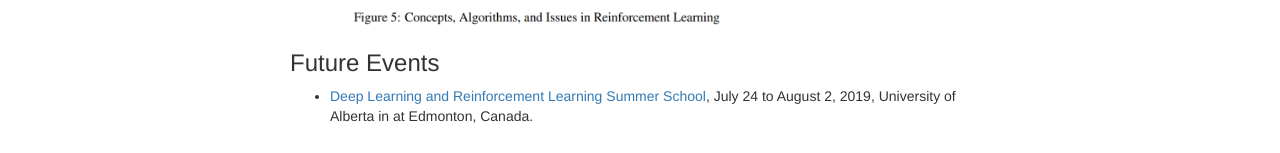
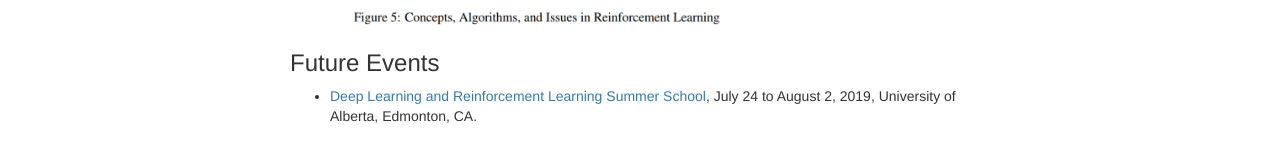
Before and after one commit to rlseminar/rlseminar.github.io, a Jekyll site: the page built from resource.md, in a window 1280 px wide and 900 px high, scrolled down 1746 px. Shown: the part 744-897 px from the top of the window. Built offline with Jekyll 4.4.1, drawn with Linux system fonts in a browser that asks for light colours.

Commit message:
typo fix

```diff
--- a/resource.md
+++ b/resource.md
@@ -69,4 +69,4 @@ and more…
 
 ### Future Events
 
-- [Deep Learning and Reinforcement Learning Summer School](https://dlrlsummerschool.ca/), July 24 to August 2, 2019, University of Alberta in at Edmonton, Canada.
+- [Deep Learning and Reinforcement Learning Summer School](https://dlrlsummerschool.ca/), July 24 to August 2, 2019, University of Alberta, Edmonton, CA.
```
